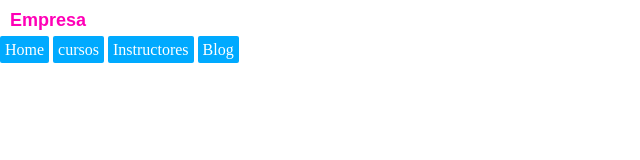
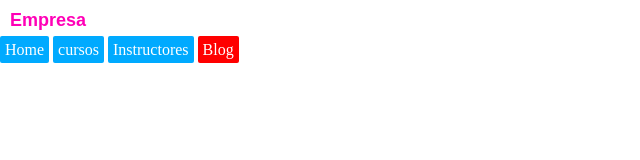
Before and after one commit to EmilioLara1/Web-development, a plain HTML site: page CSS/herencia/especififad.html in a window 1280 px wide. Shown: the whole page, without its empty margins (0-640 px from the left). Drawn offline with Linux system fonts and the light colour scheme.

Commit message:
new functions

```diff
--- a/CSS/herencia/especifidad.css
+++ b/CSS/herencia/especifidad.css
@@ -40,3 +40,7 @@ h1{
     border-radius: 2px;
     text-decoration: none;
 }
+
+#main-nav .blog{
+    background-color: red;
+}
--- a/CSS/herencia/especififad.html
+++ b/CSS/herencia/especififad.html
@@ -15,7 +15,7 @@
                 <li><a href="">Home</a></li>
                 <li><a href="">cursos</a></li>
                 <li><a href="">Instructores</a></li>
-                <li><a href="">Blog</a></li>
+                <li><a href="" class="blog">Blog</a></li>
             </ul>
         </nav>
     </header>
```
